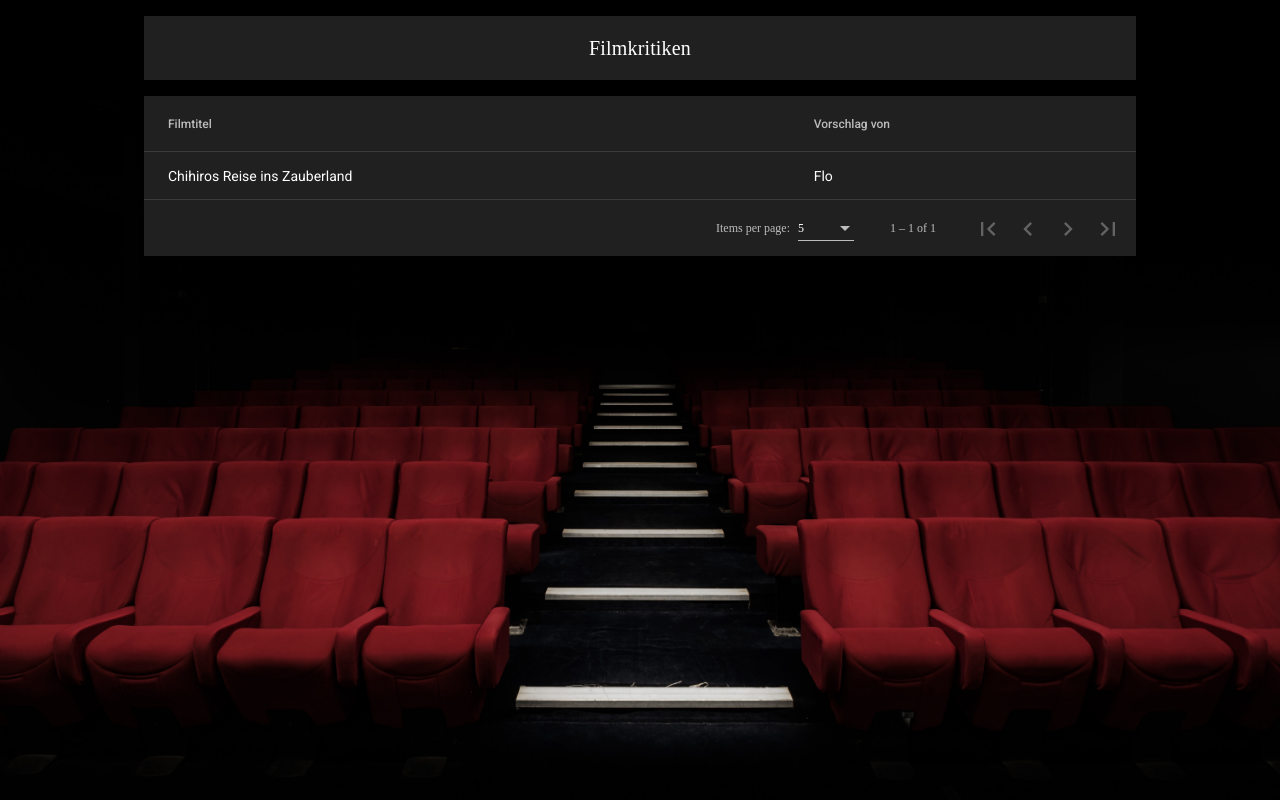
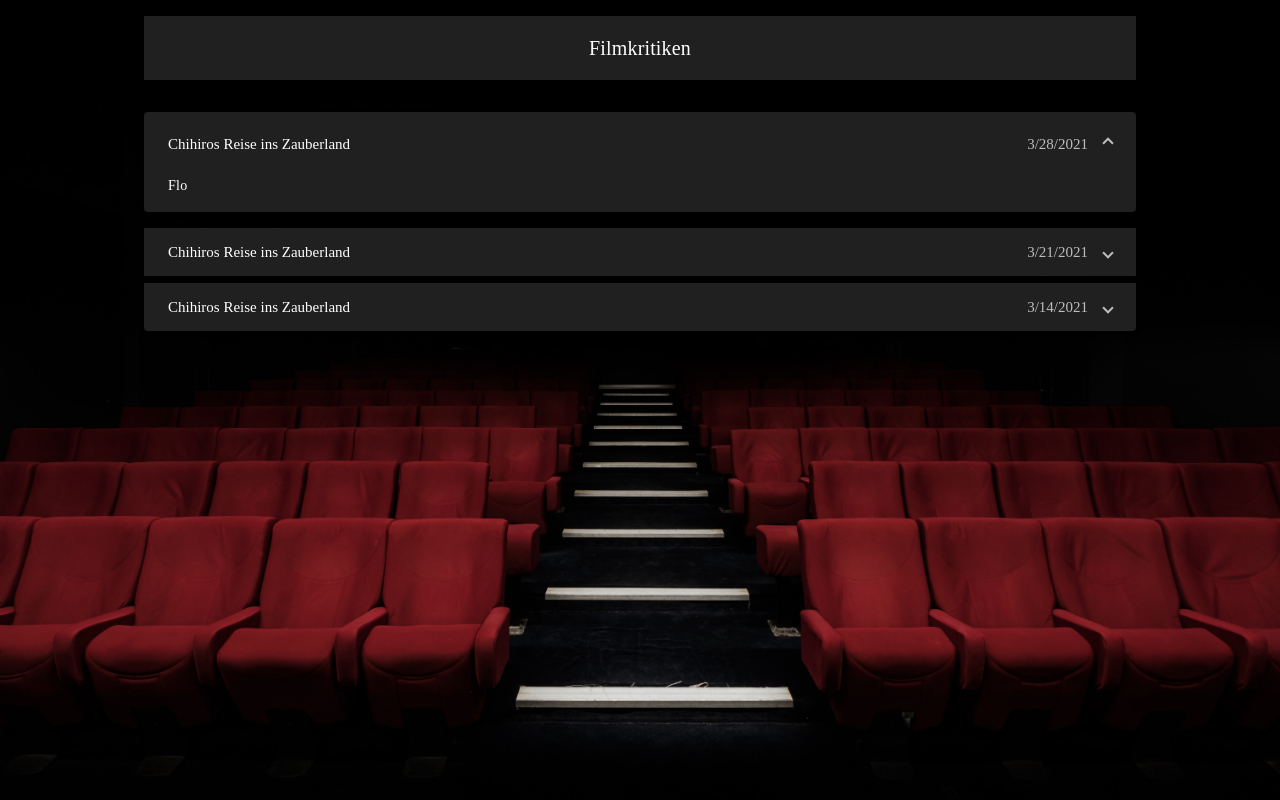
Before and after one commit to DerBlum/filmkritiken-frontend, an Angular app: page / in a window 1280 px wide. Built offline with nearby package versions, Linux system fonts and the light colour scheme; a web font is replaced by a local one.

Commit message:
start with accordion implementation

```diff
--- a/src/app/app.component.css
+++ b/src/app/app.component.css
@@ -1,17 +1,8 @@
-/*.app, body, fk-table, .mat-cell, .mat-header-cell, div, span, svg, path {
-  background-color: #222;
-  color: white;
-}
-.mat-cell, .mat-header-cell {
-  border-color: white;
-  border-bottom-color:#ddd !important;
-}
-
-p {
-  color: white;
-}*/
-
-mat-toolbar > span {
+.toolbar-title {
   text-align: center;
   width: 100%;
 }
+
+.app-toolbar {
+  margin-bottom: 32px;
+}
--- a/src/app/app.component.html
+++ b/src/app/app.component.html
@@ -1,12 +1,12 @@
 <div>
   <p>
-    <mat-toolbar class="toolbar">
-      <span>Filmkritiken</span>
+    <mat-toolbar class="app-toolbar">
+      <span class="toolbar-title">Filmkritiken</span>
     </mat-toolbar>
   </p>
 
   <div class="content" role="main">
-    <fk-table></fk-table>
+    <fk-accordion></fk-accordion>
   </div>
 </div>
 
--- a/src/app/app.module.ts
+++ b/src/app/app.module.ts
@@ -8,11 +8,14 @@ import { BrowserAnimationsModule } from '@angular/platform-browser/animations';
 import { MatTableModule } from "@angular/material/table";
 import { MatPaginatorModule } from '@angular/material/paginator';
 import { MatToolbarModule } from '@angular/material/toolbar';
+import { MatExpansionModule } from '@angular/material/expansion';
+import { FkAccordionComponent } from './filmkritiken/components/fk-accordion/fk-accordion.component';
 
 @NgModule({
   declarations: [
     AppComponent,
     FkTableComponent,
+    FkAccordionComponent,
   ],
   imports: [
     BrowserModule,
@@ -21,6 +24,7 @@ import { MatToolbarModule } from '@angular/material/toolbar';
     MatTableModule,
     MatPaginatorModule,
     MatToolbarModule,
+    MatExpansionModule,
   ],
   providers: [],
   bootstrap: [AppComponent]
--- /dev/null
+++ b/src/app/filmkritiken/components/fk-accordion/fk-accordion.component.css
@@ -0,0 +1,16 @@
+.mat-expansion-panel {
+    margin: 7px 0;
+}
+.mat-expansion-panel-spacing {
+    margin: 16px 0;
+}
+
+.span-filmtitel {
+    text-align: left;
+    width: 100%;
+}
+
+.span-filmdatum {
+    text-align: right;
+    width: 100%;
+  }
--- /dev/null
+++ b/src/app/filmkritiken/components/fk-accordion/fk-accordion.component.html
@@ -0,0 +1,19 @@
+<div>
+    <mat-accordion>
+        <mat-expansion-panel [expanded]="items[0] === item" *ngFor="let item of items">
+            <mat-expansion-panel-header>
+                <mat-panel-title>
+                    <span class="span-filmtitel">
+                        {{item.film.name}}
+                    </span>
+                </mat-panel-title>
+                <mat-panel-description>
+                    <span class="span-filmdatum">
+                        {{item.film.besprochenam.toLocaleDateString()}}
+                    </span>
+                </mat-panel-description>
+            </mat-expansion-panel-header>
+            {{item.film.beitragvon}}
+        </mat-expansion-panel>
+    </mat-accordion>
+</div>
--- /dev/null
+++ b/src/app/filmkritiken/components/fk-accordion/fk-accordion.component.ts
@@ -0,0 +1,70 @@
+import { Component, OnInit, ViewChild } from '@angular/core';
+import { Filmbewertungen, Film, Bewertung } from '../../types/DataTypes';
+
+@Component({
+  selector: 'fk-accordion',
+  templateUrl: './fk-accordion.component.html',
+  styleUrls: ['./fk-accordion.component.css']
+})
+export class FkAccordionComponent implements OnInit {
+
+  items: Array<Filmbewertungen>
+
+  constructor() { }
+
+  ngOnInit(): void {
+    this.items = [
+      <Filmbewertungen>{
+        film: <Film>{
+          name: "Chihiros Reise ins Zauberland",
+          beitragvon: "Flo",
+          besprochenam: new Date(2021, 3 - 1, 28)
+        },
+        bewertungen: [
+          {
+            von: "Flo",
+            wertung: 9
+          },
+          {
+            von: "Stefan",
+            wertung: 9
+          }
+        ] as Array<Bewertung>
+      },
+      <Filmbewertungen>{
+        film: <Film>{
+          name: "Chihiros Reise ins Zauberland",
+          beitragvon: "Flo",
+          besprochenam: new Date(2021, 3 - 1, 21)
+        },
+        bewertungen: [
+          {
+            von: "Flo",
+            wertung: 9
+          },
+          {
+            von: "Stefan",
+            wertung: 9
+          }
+        ] as Array<Bewertung>
+      },
+      <Filmbewertungen>{
+        film: <Film>{
+          name: "Chihiros Reise ins Zauberland",
+          beitragvon: "Flo",
+          besprochenam: new Date(2021, 3 - 1, 14)
+        },
+        bewertungen: [
+          {
+            von: "Flo",
+            wertung: 9
+          },
+          {
+            von: "Stefan",
+            wertung: 9
+          }
+        ] as Array<Bewertung>
+      }] as Array<Filmbewertungen>;
+  }
+
+}
```
Also changed, not shown: 1 other file (tests, documents, lock files or other folders).
